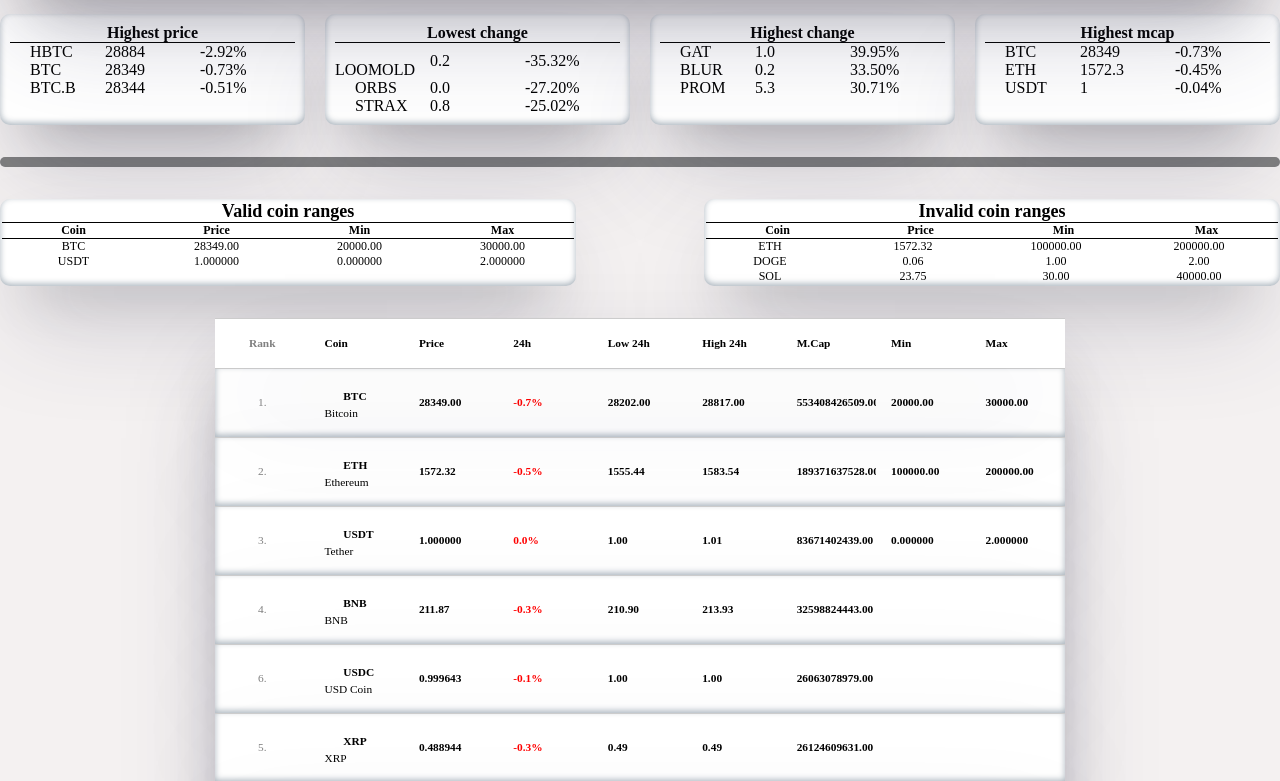
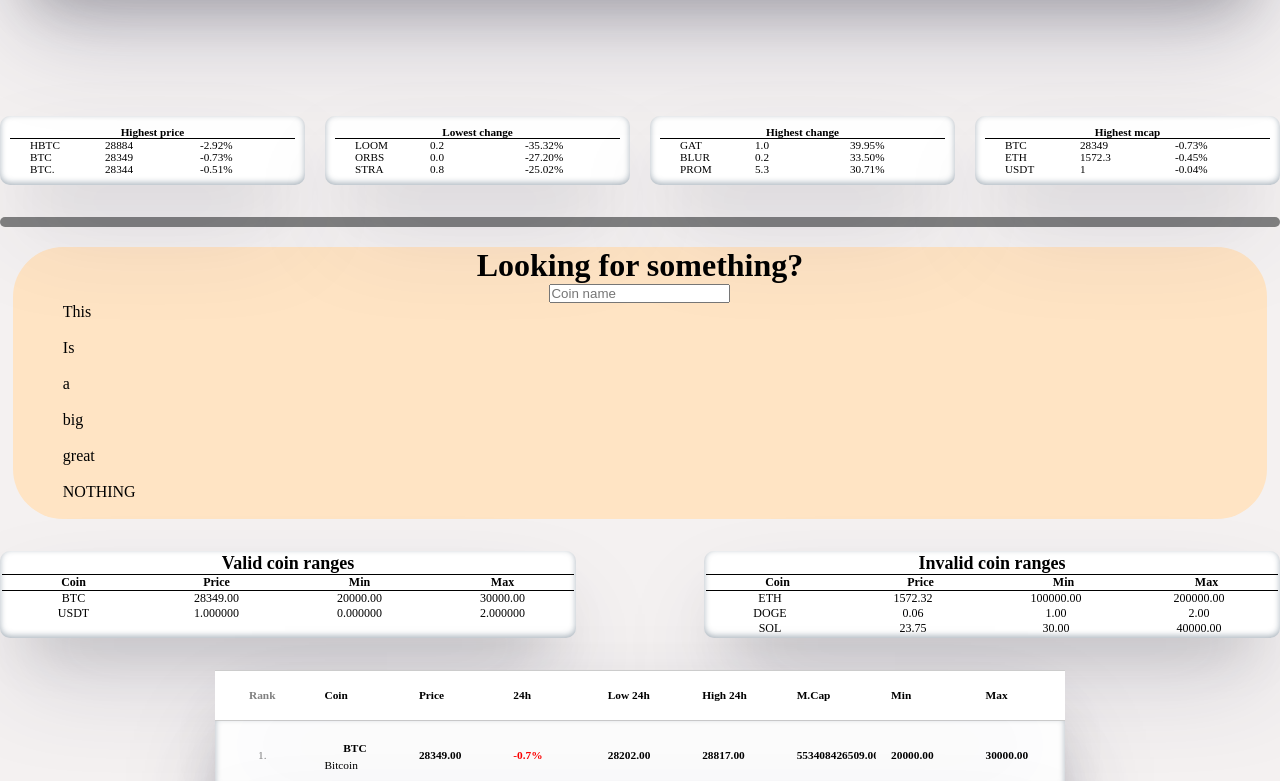
Before and after one commit to papryyk/CoinApp, a Django app: page / in a window 1280 px wide. Shown: the part 140-921 px from the top of the page. Run offline with Django 4.2, Linux system fonts and the light colour scheme; data comes from the database, SQL or seed files in the repository; grey boxes are pictures that could not be loaded.

Commit message:
visual (xD) corrections

```diff
--- /dev/null
+++ b/hub/static/hub/coin_search.css
@@ -0,0 +1,20 @@
+* {
+  margin: 0;
+  padding: 0;
+  box-sizing: border-box;
+}
+
+.coin-search {
+  margin-top: 20px;
+  background-color: bisque;
+  text-align: center;
+  border-radius: 50px;
+  width: 98%;
+  margin-left: auto;
+  margin-right: auto;
+}
+
+.search-details {
+  text-align: left;
+  padding-left: 50px;
+}
--- a/hub/static/hub/header_summary.css
+++ b/hub/static/hub/header_summary.css
@@ -5,10 +5,11 @@
 }
 
 #floatcontainter {
-  margin-top: 12%;
+  display: flex;
+  margin-top: 20%;
   text-align: left;
-  display: flex;
   justify-content: space-between;
+  font-size: 70%;
 }
 
 #floatcontainter th {
@@ -16,7 +17,7 @@
 }
 
 #hprice,
-#ncoin,
+#nchange,
 #hchange,
 #hmcap {
   flex: 1;
--- /dev/null
+++ b/hub/templates/coin_search.html
@@ -0,0 +1,22 @@
+{% load static %} {% block css_files %}
+<link rel="stylesheet" href="{% static 'hub/coin_search.css' %}" />
+{% endblock %}
+<div class="coin-search">
+  <h1>Looking for something?</h1>
+  <input placeholder="Coin name" />
+  <br />
+  <div class="search-details">
+    <p>This</p>
+    <br />
+    <p>Is</p>
+    <br />
+    <p>a</p>
+    <br />
+    <p>big</p>
+    <br />
+    <p>great</p>
+    <br />
+    <p>NOTHING</p>
+    <br />
+  </div>
+</div>
--- a/hub/templates/hub/header_summary.html
+++ b/hub/templates/hub/header_summary.html
@@ -1,30 +1,42 @@
-{% load static %}
-{% block css_files %}
-<link rel="stylesheet" href="{% static 'hub/header_summary.css' %}">
+{% load static %} {% block css_files %}
+<link rel="stylesheet" href="{% static 'hub/header_summary.css' %}" />
 {% endblock %}
 
 <div id="floatcontainter">
   <div id="hprice">
     <table cellspacing="0" align="center">
-    <tr><th class="headers" colspan="3"><b>Highest price</b></th>
+      <tr>
+        <th class="headers" colspan="3"><b>Highest price</b></th>
         {% for coin in high_price %}
+      </tr>
+
       <tr onclick="location.href='{% url 'coin-details' coin.symbol %} ';">
-        <td class="headers"><img src="{{ coin.image }}" alt="Image" class="small-icon">{{ coin.symbol | upper }}</td>
+        <td class="headers">
+          <img src="{{ coin.image }}" alt="Image" class="small-icon" />{{coin.symbol | upper | slice:4 }}
+        </td>
         <td class="headers">{{ coin.current_price|floatformat:-1 }}</td>
-        <td class="headers">{{ coin.price_change_percentage_24h|floatformat:2 }}%</td>
+        <td class="headers">
+          {{ coin.price_change_percentage_24h|floatformat:2 }}%
+        </td>
       </tr>
       {% endfor %}
     </table>
   </div>
 
-<div id="ncoin">
+  <div id="nchange">
     <table cellspacing="0" align="center">
-        <tr><th class="headers" colspan="3"><b>Lowest change</b></th></tr>
+      <tr>
+        <th class="headers" colspan="3"><b>Lowest change</b></th>
+      </tr>
       {% for coin in lowest_change %}
       <tr onclick="location.href='{% url 'coin-details' coin.symbol %} ';">
-            <td class="headers"><img src="{{ coin.image }}" alt="Image" class="small-icon">{{ coin.symbol | upper}}</td>
+        <td class="headers">
+          <img src="{{ coin.image }}" alt="Image" class="small-icon" />{{coin.symbol | upper | slice:4}}
+        </td>
         <td class="headers">{{ coin.current_price|floatformat:-1 }}</td>
-            <td class="headers">{{ coin.price_change_percentage_24h|floatformat:2 }}%</td>
+        <td class="headers">
+          {{ coin.price_change_percentage_24h|floatformat:2 }}%
+        </td>
       </tr>
       {% endfor %}
     </table>
@@ -32,12 +44,18 @@
 
   <div id="hchange">
     <table cellspacing="0" align="center">
-        <tr><th class="headers" colspan="3"><b>Highest change</b></th></tr>
+      <tr>
+        <th class="headers" colspan="3"><b>Highest change</b></th>
+      </tr>
       {% for coin in highest_change %}
       <tr onclick="location.href='{% url 'coin-details' coin.symbol %} ';">
-            <td class="headers"><img src="{{ coin.image }}" alt="Image" class="small-icon">{{ coin.symbol | upper }}</td>
+        <td class="headers">
+          <img src="{{ coin.image }}" alt="Image" class="small-icon" />{{coin.symbol | upper | slice:4 }}
+        </td>
         <td class="headers">{{ coin.current_price|floatformat:-1 }}</td>
-            <td class="headers">{{ coin.price_change_percentage_24h|floatformat:2 }}%</td>
+        <td class="headers">
+          {{ coin.price_change_percentage_24h|floatformat:2 }}%
+        </td>
       </tr>
       {% endfor %}
     </table>
@@ -45,12 +63,18 @@
 
   <div id="hmcap">
     <table cellspacing="0" align="center">
-            <tr><th class="headers" colspan="3"><b>Highest mcap</b></th></tr>
+      <tr>
+        <th class="headers" colspan="3"><b>Highest mcap</b></th>
+      </tr>
       {% for coin in highest_mcap %}
       <tr onclick="location.href='{% url 'coin-details' coin.symbol %} ';">
-                <td class="headers"><img src="{{ coin.image }}" alt="Image" class="small-icon">{{ coin.symbol | upper }}</td>
+        <td class="headers">
+          <img src="{{ coin.image }}" alt="Image" class="small-icon" />{{coin.symbol | upper | slice:4 }}
+        </td>
         <td class="headers">{{ coin.current_price|floatformat:-1 }}</td>
-                <td class="headers">{{ coin.price_change_percentage_24h|floatformat:2 }}%</td>
+        <td class="headers">
+          {{ coin.price_change_percentage_24h|floatformat:2 }}%
+        </td>
       </tr>
       {% endfor %}
     </table>
--- a/hub/templates/hub/index.html
+++ b/hub/templates/hub/index.html
@@ -7,7 +7,7 @@
 />
 
 {% endblock %} {% block content %} {% include 'hub/header_summary.html' %}
-{%include 'side_ranges.html' %}
+{%include 'coin_search.html' %} {% include 'side_ranges.html' %}
 
 <div id="coin-list">
   <table id="coins" cellspacing="0">
```
Lines whose indentation alone changed are shown as unchanged.
